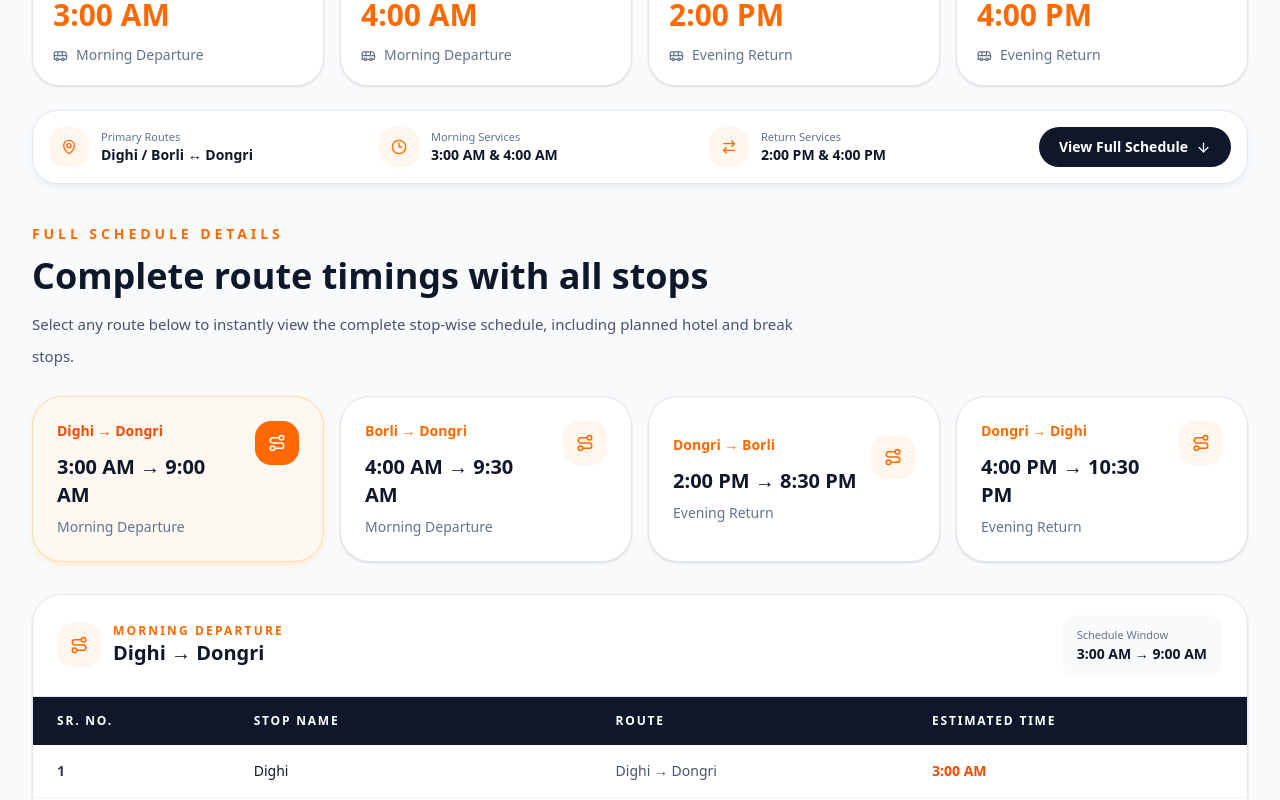
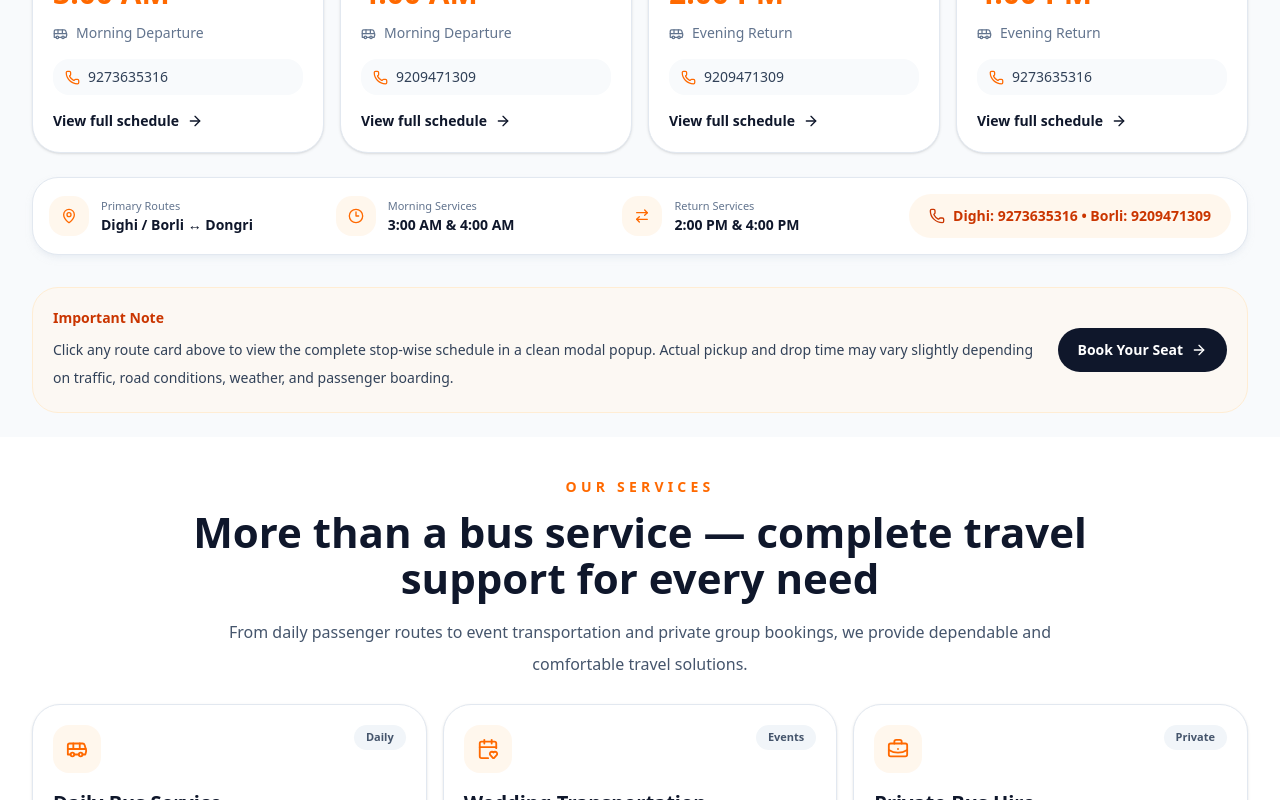
Before and after one commit to ParasVarankar23/sa-tours, a Next.js app: page / in a window 1280 px wide. Shown: the part 1580-2380 px from the top of the page. Built offline with nearby package versions, Linux system fonts and the light colour scheme.

Commit message:
feat: enhance schedule preview with modal for detailed route information and contact details

```diff
--- a/src/components/home/SchedulePreview.jsx
+++ b/src/components/home/SchedulePreview.jsx
@@ -1,52 +1,23 @@
 "use client";
 
-import { useMemo, useRef, useState } from "react";
+import { useMemo, useState } from "react";
 import Link from "next/link";
 import {
     ArrowRight,
     Clock3,
     MapPin,
     Bus,
-    ArrowDown,
     ArrowRightLeft,
     Route,
+    Phone,
+    X,
 } from "lucide-react";
 import Reveal from "../Reveal";
 import StaggerContainer from "../StaggerContainer";
 import StaggerItem from "../StaggerItem";
 
 /* -------------------------------------------------------
-   PREVIEW CARDS
-------------------------------------------------------- */
-const schedulePreview = [
-    {
-        route: "Dighi → Dongri",
-        time: "3:00 AM",
-        frequency: "Morning Departure",
-        type: "Departure",
-    },
-    {
-        route: "Borli → Dongri",
-        time: "4:00 AM",
-        frequency: "Morning Departure",
-        type: "Departure",
-    },
-    {
-        route: "Dongri → Borli",
-        time: "2:00 PM",
-        frequency: "Evening Return",
-        type: "Return",
-    },
-    {
-        route: "Dongri → Dighi",
-        time: "4:00 PM",
-        frequency: "Evening Return",
-        type: "Return",
-    },
-];
-
-/* -------------------------------------------------------
-   FINAL MANUAL ROUTE DATA
+   ROUTE DATA
 ------------------------------------------------------- */
 const routeOptions = [
     {
@@ -55,6 +26,10 @@ const routeOptions = [
         subtitle: "Morning Departure",
         shortTime: "3:00 AM → 9:00 AM",
         routeLabel: "Dighi → Dongri",
+        previewTime: "3:00 AM",
+        type: "Departure",
+        contactNumber: "9273635316",
+        contactLabel: "Dighi Service Contact",
         rows: [
             { stop: "Dighi", time: "3:00 AM", type: "stop" },
             { stop: "Kudgaon", time: "3:10 AM", type: "stop" },
@@ -72,11 +47,7 @@ const routeOptions = [
             { stop: "Indapur", time: "5:10 AM", type: "stop" },
             { stop: "Kolad", time: "5:30 AM", type: "stop" },
             { stop: "Vadkhal", time: "6:35 AM", type: "stop" },
-            {
-                stop: "Hotel Stop (Breakfast)",
-                time: "6:35 AM to 6:45 AM",
-                type: "break",
-            },
+            { stop: "Hotel Stop (Breakfast)", time: "6:35 AM to 6:45 AM", type: "break" },
             { stop: "Pen", time: "7:00 AM", type: "stop" },
             { stop: "Panvel", time: "7:45 AM", type: "stop" },
             { stop: "Kamothe", time: "7:55 AM", type: "stop" },
@@ -100,6 +71,10 @@ const routeOptions = [
         subtitle: "Morning Departure",
         shortTime: "4:00 AM → 9:30 AM",
         routeLabel: "Borli → Dongri",
+        previewTime: "4:00 AM",
+        type: "Departure",
+        contactNumber: "9209471309",
+        contactLabel: "Borli Service Contact",
         rows: [
             { stop: "Borli", time: "4:00 AM", type: "stop" },
             { stop: "Kapoli", time: "4:05 AM", type: "stop" },
@@ -116,11 +91,7 @@ const routeOptions = [
             { stop: "Indapur", time: "5:50 AM", type: "stop" },
             { stop: "Kolad", time: "6:10 AM", type: "stop" },
             { stop: "Vadkhal", time: "7:15 AM", type: "stop" },
-            {
-                stop: "Hotel Stop (Breakfast)",
-                time: "7:15 AM to 7:25 AM",
-                type: "break",
-            },
+            { stop: "Hotel Stop (Breakfast)", time: "7:15 AM to 7:25 AM", type: "break" },
             { stop: "Pen", time: "7:40 AM", type: "stop" },
             { stop: "Panvel", time: "8:15 AM", type: "stop" },
             { stop: "Kamothe", time: "8:25 AM", type: "stop" },
@@ -144,6 +115,10 @@ const routeOptions = [
         subtitle: "Evening Return",
         shortTime: "2:00 PM → 8:30 PM",
         routeLabel: "Dongri → Borli",
+        previewTime: "2:00 PM",
+        type: "Return",
+        contactNumber: "9209471309",
+        contactLabel: "Borli Return Service Contact",
         rows: [
             { stop: "Dongri", time: "2:00 PM", type: "stop" },
             { stop: "Masjid Bandar", time: "2:05 PM", type: "stop" },
@@ -161,11 +136,7 @@ const routeOptions = [
             { stop: "Panvel", time: "3:30 PM", type: "stop" },
             { stop: "Pen", time: "4:05 PM", type: "stop" },
             { stop: "Vadkhal", time: "4:20 PM", type: "stop" },
-            {
-                stop: "Hotel Stop (Lunch Break)",
-                time: "4:20 PM to 4:50 PM",
-                type: "break",
-            },
+            { stop: "Hotel Stop (Lunch Break)", time: "4:20 PM to 4:50 PM", type: "break" },
             { stop: "Kolad", time: "5:40 PM", type: "stop" },
             { stop: "Indapur", time: "5:55 PM", type: "stop" },
             { stop: "Mangaon", time: "6:10 PM", type: "stop" },
@@ -188,6 +159,10 @@ const routeOptions = [
         subtitle: "Evening Return",
         shortTime: "4:00 PM → 10:30 PM",
         routeLabel: "Dongri → Dighi",
+        previewTime: "4:00 PM",
+        type: "Return",
+        contactNumber: "9273635316",
+        contactLabel: "Dighi Return Service Contact",
         rows: [
             { stop: "Dongri", time: "4:00 PM", type: "stop" },
             { stop: "Masjid Bandar", time: "4:05 PM", type: "stop" },
@@ -205,11 +180,7 @@ const routeOptions = [
             { stop: "Panvel", time: "5:30 PM", type: "stop" },
             { stop: "Pen", time: "6:05 PM", type: "stop" },
             { stop: "Vadkhal", time: "6:20 PM", type: "stop" },
-            {
-                stop: "Hotel Stop (Refreshment Break)",
-                time: "6:20 PM to 6:50 PM",
-                type: "break",
-            },
+            { stop: "Hotel Stop (Refreshment Break)", time: "6:20 PM to 6:50 PM", type: "break" },
             { stop: "Kolad", time: "7:40 PM", type: "stop" },
             { stop: "Indapur", time: "7:55 PM", type: "stop" },
             { stop: "Mangaon", time: "8:10 PM", type: "stop" },
@@ -230,39 +201,18 @@ const routeOptions = [
 ];
 
 /* -------------------------------------------------------
-   TABLE COMPONENT
+   TABLE COMPONENT INSIDE MODAL
 ------------------------------------------------------- */
 function RouteTable({ route }) {
     return (
-        <div className="mt-8 overflow-hidden rounded-[30px] border border-slate-200 bg-white shadow-sm">
-            {/* HEADER BAR */}
-            <div className="flex flex-col gap-4 border-b border-slate-200 bg-white px-5 py-5 sm:flex-row sm:items-center sm:justify-between sm:px-6">
-                <div className="flex items-center gap-3">
-                    <div className="flex h-11 w-11 items-center justify-center rounded-2xl bg-orange-50 text-orange-500">
-                        <Route size={18} />
-                    </div>
-                    <div>
-                        <p className="text-xs font-semibold uppercase tracking-[0.18em] text-orange-500">
-                            {route.subtitle}
-                        </p>
-                        <h3 className="text-xl font-bold text-slate-900">{route.title}</h3>
-                    </div>
-                </div>
-
-                <div className="rounded-2xl bg-slate-50 px-4 py-3">
-                    <p className="text-[11px] text-slate-500">Schedule Window</p>
-                    <p className="text-sm font-semibold text-slate-900">{route.shortTime}</p>
-                </div>
-            </div>
-
-            {/* MOBILE CARD LIST */}
+        <div className="overflow-hidden rounded-[24px] border border-slate-200 bg-white">
+            {/* MOBILE */}
             <div className="block lg:hidden">
                 <div className="divide-y divide-slate-100">
                     {route.rows.map((item, index) => (
                         <div
                             key={`${route.key}-mobile-${index}`}
-                            className={`px-4 py-4 ${item.type === "break" ? "bg-orange-50/60" : "bg-white"
-                                }`}
+                            className={`px-4 py-4 ${item.type === "break" ? "bg-orange-50/60" : "bg-white"}`}
                         >
                             <div className="flex items-start justify-between gap-3">
                                 <div>
@@ -291,7 +241,7 @@ function RouteTable({ route }) {
                 </div>
             </div>
 
-            {/* DESKTOP TABLE */}
+            {/* DESKTOP */}
             <div className="hidden overflow-x-auto lg:block">
                 <table className="min-w-full">
                     <thead className="bg-slate-900">
@@ -351,36 +301,83 @@ function RouteTable({ route }) {
 }
 
 /* -------------------------------------------------------
+   MODAL
+------------------------------------------------------- */
+function ScheduleModal({ route, onClose }) {
+    if (!route) return null;
+
+    return (
+        <div className="fixed inset-0 z-[9999] flex items-center justify-center bg-slate-950/60 p-3 sm:p-5">
+            <div className="relative max-h-[92vh] w-full max-w-6xl overflow-hidden rounded-[30px] bg-white shadow-2xl">
+                {/* Header */}
+                <div className="border-b border-slate-200 px-4 py-4 sm:px-6 sm:py-5">
+                    <div className="flex items-start justify-between gap-4">
+                        <div className="min-w-0">
+                            <p className="text-xs font-semibold uppercase tracking-[0.18em] text-orange-500">
+                                Full Schedule Details
+                            </p>
+                            <h3 className="mt-2 text-xl font-bold text-slate-900 sm:text-3xl">
+                                {route.title}
+                            </h3>
+                            <p className="mt-2 text-sm text-slate-500 sm:text-base">
+                                {route.shortTime} • {route.subtitle}
+                            </p>
+
+                            <div className="mt-4 flex flex-wrap gap-3">
+                                <div className="inline-flex items-center gap-2 rounded-2xl bg-orange-50 px-4 py-2 text-sm font-semibold text-orange-700">
+                                    <Phone className="h-4 w-4" />
+                                    {route.contactNumber}
+                                </div>
+
+                                <div className="inline-flex items-center gap-2 rounded-2xl bg-slate-100 px-4 py-2 text-sm font-medium text-slate-700">
+                                    <Route className="h-4 w-4" />
+                                    {route.routeLabel}
+                                </div>
+                            </div>
+                        </div>
+
+                        <button
+                            type="button"
+                            onClick={onClose}
+                            className="inline-flex h-11 w-11 shrink-0 items-center justify-center rounded-2xl border border-slate-200 bg-white text-slate-600 transition hover:bg-slate-50"
+                        >
+                            <X className="h-5 w-5" />
+                        </button>
+                    </div>
+                </div>
+
+                {/* Body */}
+                <div className="max-h-[calc(92vh-110px)] overflow-y-auto p-4 sm:p-6">
+                    <RouteTable route={route} />
+                </div>
+            </div>
+        </div>
+    );
+}
+
+/* -------------------------------------------------------
    MAIN COMPONENT
 ------------------------------------------------------- */
 export default function SchedulePreview() {
-    const fullScheduleRef = useRef(null);
-    const [activeRoute, setActiveRoute] = useState("dighi-dongri");
+    const [activeRouteKey, setActiveRouteKey] = useState(null);
 
     const selectedRoute = useMemo(
-        () => routeOptions.find((route) => route.key === activeRoute) || routeOptions[0],
-        [activeRoute]
+        () => routeOptions.find((route) => route.key === activeRouteKey) || null,
+        [activeRouteKey]
     );
 
-    const scrollToFullSchedule = () => {
-        fullScheduleRef.current?.scrollIntoView({
-            behavior: "smooth",
-            block: "start",
-        });
+    const openRouteModal = (key) => {
+        setActiveRouteKey(key);
+        document.body.style.overflow = "hidden";
     };
 
-    const handleRouteChange = (key) => {
-        setActiveRoute(key);
-
-        setTimeout(() => {
-            fullScheduleRef.current?.scrollIntoView({
-                behavior: "smooth",
-                block: "start",
-            });
-        }, 120);
+    const closeRouteModal = () => {
+        setActiveRouteKey(null);
+        document.body.style.overflow = "auto";
     };
 
     return (
+        <>
             <section className="bg-[#f8fafc] py-8 lg:py-6">
                 <div className="mx-auto max-w-[1380px] px-4 sm:px-6 lg:px-8">
                     {/* HEADER */}
@@ -390,7 +387,7 @@ export default function SchedulePreview() {
                                 Daily Schedule
                             </p>
 
-                        <h2 className="mt-3 text-3xl font-bold leading-tight text-slate-900 sm:text-4xl lg:text-[42px] lg:leading-[1.08]">
+                            <h2 className="mt-3 text-3xl font-bold leading-tight text-slate-900 sm:text-4xl lg:text-[32px] lg:leading-[1.08]">
                                 Fixed daily timings for a smooth and dependable journey
                             </h2>
 
@@ -402,11 +399,15 @@ export default function SchedulePreview() {
                         </div>
                     </Reveal>
 
-                {/* TOP PREVIEW CARDS */}
+                    {/* SINGLE ROUTE CARDS ONLY */}
                     <StaggerContainer className="mt-6 grid gap-4 md:grid-cols-2 xl:grid-cols-4">
-                    {schedulePreview.map((item, index) => (
-                        <StaggerItem key={index}>
-                            <div className="group rounded-[28px] border border-slate-200 bg-white p-5 shadow-sm transition duration-300 hover:-translate-y-1 hover:shadow-lg hover:shadow-slate-200/60">
+                        {routeOptions.map((item) => (
+                            <StaggerItem key={item.key}>
+                                <button
+                                    type="button"
+                                    onClick={() => openRouteModal(item.key)}
+                                    className="group w-full rounded-[28px] border border-slate-200 bg-white p-5 text-left shadow-sm transition duration-300 hover:-translate-y-1 hover:shadow-lg hover:shadow-slate-200/60"
+                                >
                                     <div className="flex items-center justify-between">
                                         <div className="flex h-10 w-10 items-center justify-center rounded-2xl bg-orange-50 text-orange-500">
                                             <Clock3 size={18} />
@@ -422,19 +423,25 @@ export default function SchedulePreview() {
                                         </span>
                                     </div>
 
-                                <h3 className="mt-4 text-lg font-bold text-slate-900">
-                                    {item.route}
-                                </h3>
+                                    <h3 className="mt-4 text-lg font-bold text-slate-900">{item.title}</h3>
 
-                                <p className="mt-3 text-3xl font-bold text-orange-500">
-                                    {item.time}
-                                </p>
+                                    <p className="mt-3 text-3xl font-bold text-orange-500">{item.previewTime}</p>
 
                                     <div className="mt-3 flex items-center gap-2 text-sm text-slate-500">
                                         <Bus size={15} />
-                                    <span>{item.frequency}</span>
+                                        <span>{item.subtitle}</span>
                                     </div>
+
+                                    <div className="mt-4 flex items-center gap-2 rounded-2xl bg-slate-50 px-3 py-2 text-sm font-medium text-slate-700">
+                                        <Phone size={15} className="text-orange-500" />
+                                        <span>{item.contactNumber}</span>
                                     </div>
+
+                                    <div className="mt-4 inline-flex items-center gap-2 text-sm font-semibold text-slate-900">
+                                        View full schedule
+                                        <ArrowRight size={16} className="transition group-hover:translate-x-1" />
+                                    </div>
+                                </button>
                             </StaggerItem>
                         ))}
                     </StaggerContainer>
@@ -481,96 +488,24 @@ export default function SchedulePreview() {
                                     </div>
                                 </div>
 
-                            <button
-                                type="button"
-                                onClick={scrollToFullSchedule}
-                                className="inline-flex items-center justify-center gap-2 rounded-full bg-slate-900 px-5 py-2.5 text-sm font-semibold text-white transition hover:bg-slate-800"
-                            >
-                                View Full Schedule
-                                <ArrowDown size={15} />
-                            </button>
+                                <div className="inline-flex items-center gap-2 rounded-full bg-orange-50 px-5 py-3 text-sm font-semibold text-orange-700">
+                                    <Phone size={16} />
+                                    Dighi: 9273635316 • Borli: 9209471309
+                                </div>
                             </div>
                         </div>
                     </Reveal>
 
-                {/* FULL SCHEDULE SECTION */}
-                <div ref={fullScheduleRef} className="pt-10">
-                    <Reveal>
-                        <div className="mb-6">
-                            <p className="text-sm font-bold uppercase tracking-[0.28em] text-orange-500">
-                                Full Schedule Details
-                            </p>
-                            <h2 className="mt-3 text-3xl font-bold text-slate-900 sm:text-4xl">
-                                Complete route timings with all stops
-                            </h2>
-                            <p className="mt-3 max-w-3xl text-[15px] leading-8 text-slate-600">
-                                Select any route below to instantly view the complete stop-wise
-                                schedule, including planned hotel and break stops.
-                            </p>
-                        </div>
-                    </Reveal>
-
-                    {/* ROUTE TABS / CARDS */}
-                    <div className="grid gap-4 md:grid-cols-2 xl:grid-cols-4">
-                        {routeOptions.map((route) => {
-                            const isActive = activeRoute === route.key;
-
-                            return (
-                                <button
-                                    key={route.key}
-                                    type="button"
-                                    onClick={() => handleRouteChange(route.key)}
-                                    className={`rounded-[30px] border p-6 text-left transition-all duration-300 ${isActive
-                                            ? "border-orange-200 bg-orange-50/70 shadow-md shadow-orange-100"
-                                            : "border-slate-200 bg-white shadow-sm hover:-translate-y-1 hover:shadow-md"
-                                        }`}
-                                >
-                                    <div className="flex items-start justify-between gap-3">
-                                        <div>
-                                            <p
-                                                className={`text-sm font-bold ${isActive ? "text-orange-600" : "text-orange-500"
-                                                    }`}
-                                            >
-                                                {route.title}
-                                            </p>
-
-                                            <p className="mt-3 text-xl font-bold text-slate-900">
-                                                {route.shortTime}
-                                            </p>
-
-                                            <p className="mt-2 text-sm text-slate-500">{route.subtitle}</p>
-                                        </div>
-
-                                        <div
-                                            className={`flex h-11 w-11 shrink-0 items-center justify-center rounded-2xl ${isActive
-                                                    ? "bg-orange-500 text-white"
-                                                    : "bg-orange-50 text-orange-500"
-                                                }`}
-                                        >
-                                            <Route size={18} />
-                                        </div>
-                                    </div>
-                                </button>
-                            );
-                        })}
-                    </div>
-
-                    {/* ACTIVE ROUTE TABLE */}
-                    <RouteTable route={selectedRoute} />
-
                     {/* FOOTER NOTE */}
-                    <Reveal delay={0.1}>
+                    <Reveal delay={0.15}>
                         <div className="mt-8 rounded-[26px] border border-orange-100 bg-orange-50/60 p-5">
                             <div className="grid gap-4 lg:grid-cols-[1fr_auto] lg:items-center">
                                 <div>
-                                    <p className="text-sm font-semibold text-orange-700">
-                                        Important Note
-                                    </p>
+                                    <p className="text-sm font-semibold text-orange-700">Important Note</p>
                                     <p className="mt-2 text-sm leading-7 text-slate-700">
-                                        All timings shown are planned service timings. Actual pickup and
-                                        drop time may vary slightly depending on traffic, road conditions,
-                                        weather, and passenger boarding. Hotel stop timings are included
-                                        for better travel comfort.
+                                        Click any route card above to view the complete stop-wise schedule in a
+                                        clean modal popup. Actual pickup and drop time may vary slightly depending
+                                        on traffic, road conditions, weather, and passenger boarding.
                                     </p>
                                 </div>
 
@@ -585,7 +520,10 @@ export default function SchedulePreview() {
                         </div>
                     </Reveal>
                 </div>
-            </div>
             </section>
+
+            {/* MODAL */}
+            <ScheduleModal route={selectedRoute} onClose={closeRouteModal} />
+        </>
     );
 }
```
Lines whose indentation alone changed are shown as unchanged.
